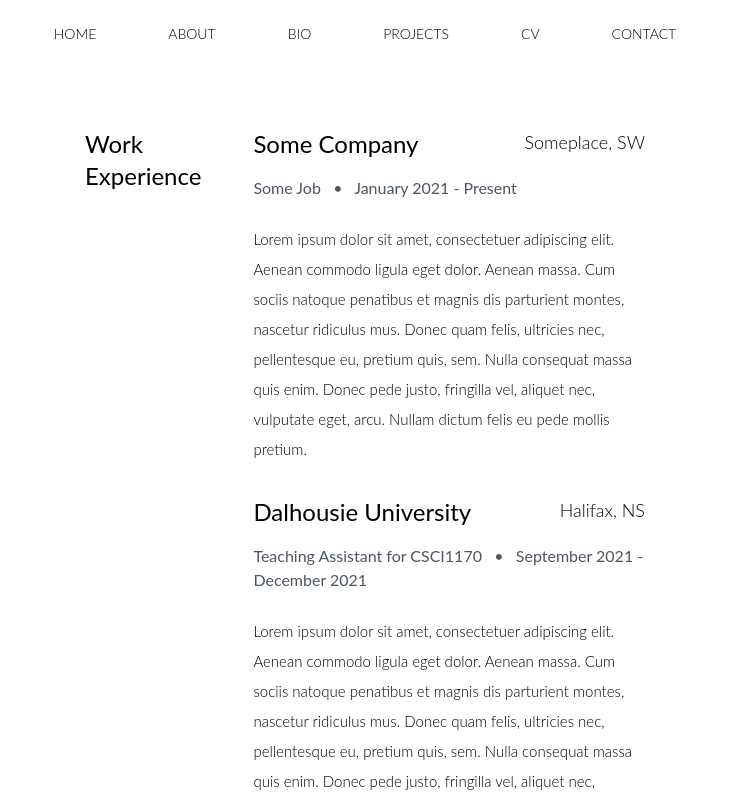
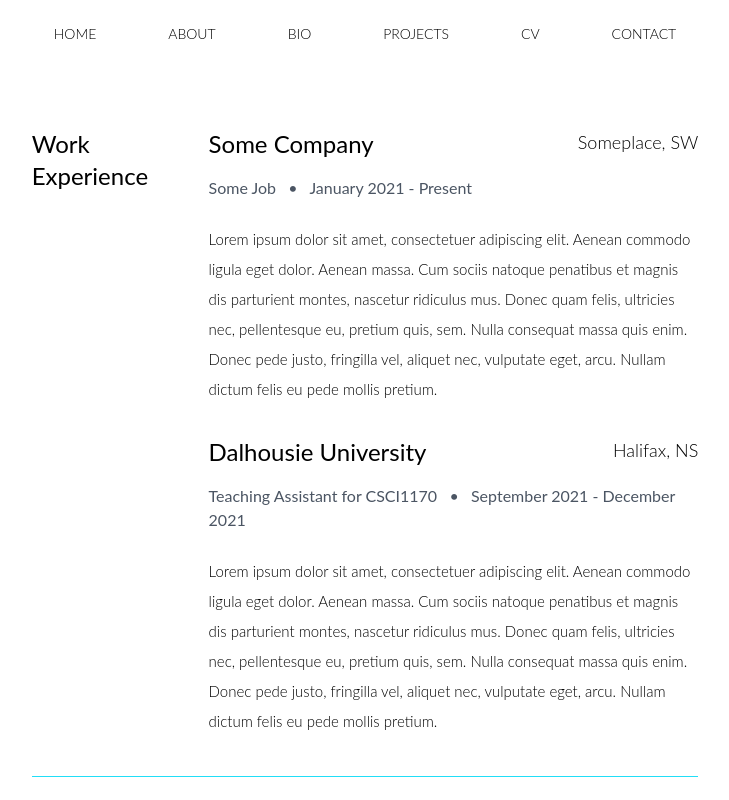
Before and after one commit to sam-hasan/personal-website, a React (Create React App) app: page /bio in a window 1280 px wide. Shown: the top 800 px of the page, without its empty margins (275-1004 px from the left). Built offline with nearby package versions, Linux system fonts and the light colour scheme; a web font is replaced by a local one.

Commit message:
responsiveness for lg screens reimplemented

```diff
--- a/src/pages/BioPage.js
+++ b/src/pages/BioPage.js
@@ -2,7 +2,7 @@
 
 const WorkExperiencePage = () => {
   return (
-    <div className="xs:w-screen xs:px-3 lg:w-6/12 md:w-screen sm:px-10 mx-auto flex flex-col items-start pt-16 pb-16 antialiased">
+    <div className="xs:w-screen xs:px-3 lg:w-7/12 md:w-screen sm:px-10 mx-auto flex flex-col items-start pt-16 pb-16 antialiased">
       {/* Work Experience */}
       <div className="w-full flex flex-row justify-between border-solid	border-b-2 cyan-border">
         <div className="3/12 text-2xl xs:text-xl">Work Experience</div>
--- a/src/pages/ContactPage.js
+++ b/src/pages/ContactPage.js
@@ -3,7 +3,7 @@
 
 const ContactPage = () => {
   return (
-    <div className="lg:w-5/12 sm:px-4 mx-auto flex flex-col items-start pt-16 pb-16 antialiased">
+    <div className="lg:w-7/12 sm:px-4 mx-auto flex flex-col items-start pt-16 pb-16 antialiased">
       <ContactForm />
     </div>
   );
```
